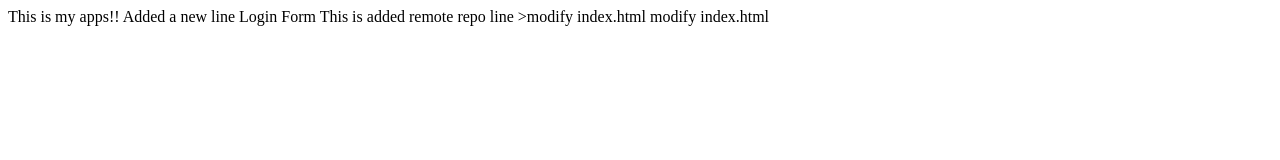
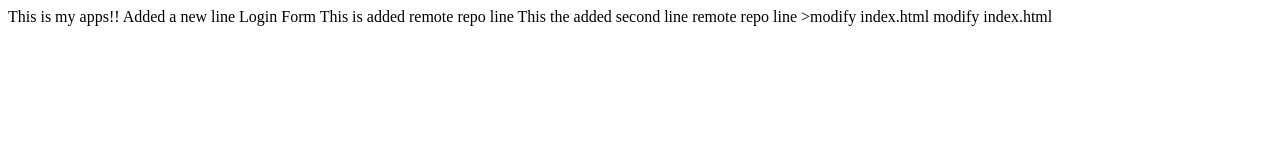
Before and after one commit to MLbird1/myappsample, a plain HTML site: page index.html in a window 1280 px wide. Drawn offline with Linux system fonts and the light colour scheme.

Commit message:
Added second repo line

```diff
--- a/index.html
+++ b/index.html
@@ -9,6 +9,7 @@
 	Added a new line
 	Login Form
 	This is added remote repo line
+	This the added second line remote repo line
 
 </body>
 </html>>modify index.html
```
